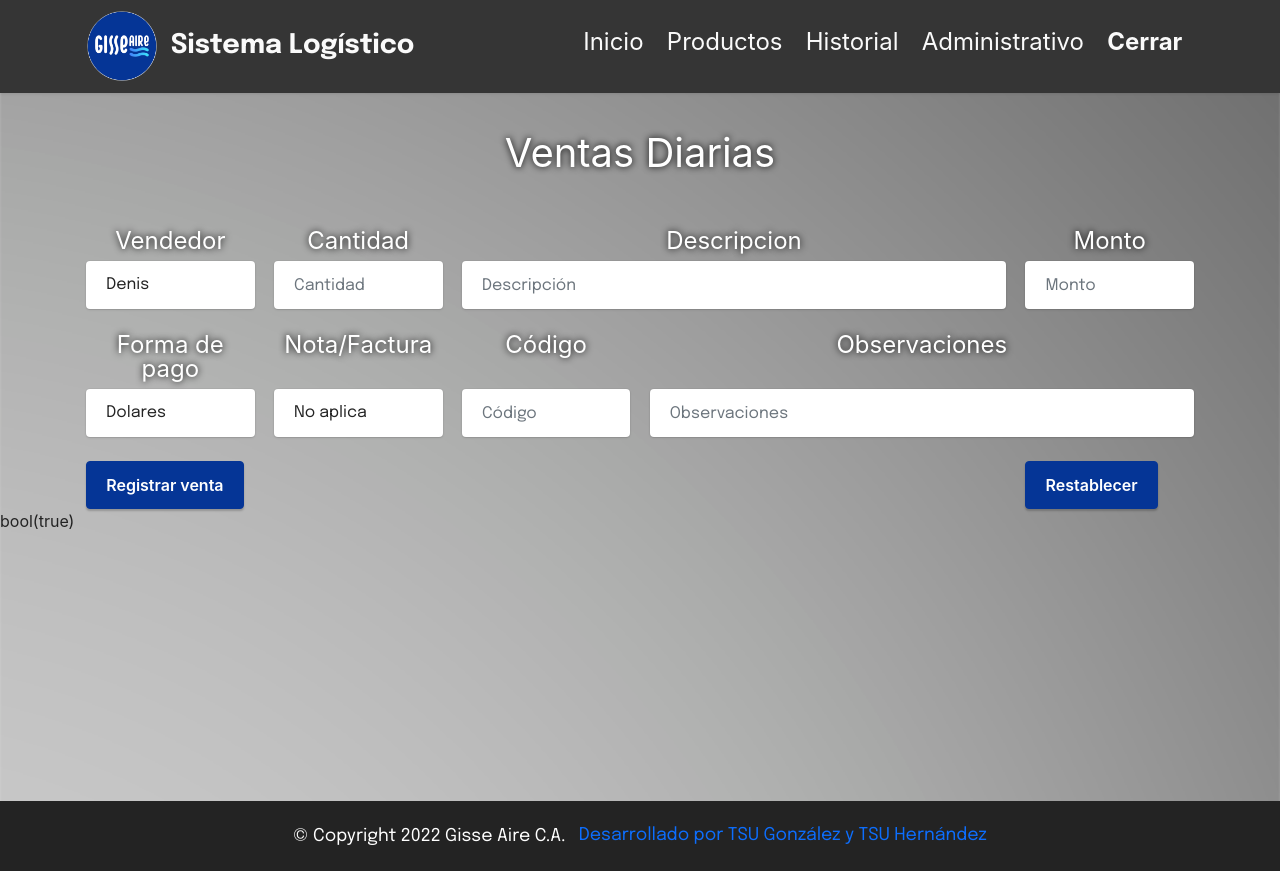
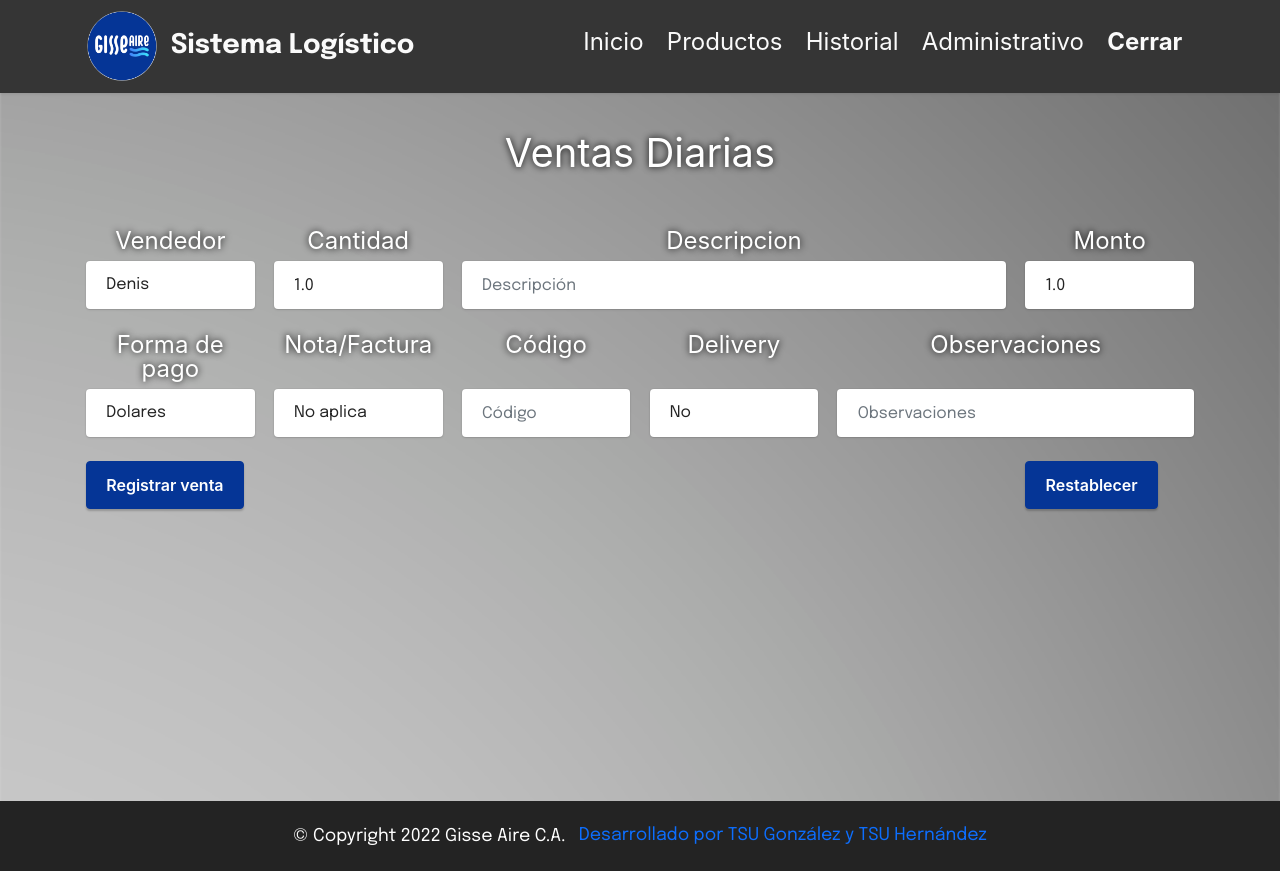
Before and after one commit to cejblan/sistema_logistico, a PHP site: page /ventas_diarias.php in a window 1280 px wide. Run offline with PHP 8.4, Linux system fonts and the light colour scheme; the visitor is signed in with stand-in values (Sample User, id 1); tables that the repository leaves empty or names only in its code hold one stand-in row (values such as "Sample post").

Commit message:
Correciones funcionales: historial, ventas diarias

```diff
--- a/ventas_diarias.php
+++ b/ventas_diarias.php
@@ -23,14 +23,30 @@ if(isset($_SESSION['administrador']))
           }
 admin:
 
-$NotaFactura = @$_POST["selectNF"];
+if (@$_POST["selectNF"] == 0)
+  {
+    $NotaFactura = '';
+  }
+
+if (@$_POST["selectNF"] == 1)
+  {
+    $NotaFactura = 'nota';
+  }
+
+if (@$_POST["selectNF"] == 2)
+  {
+    $NotaFactura = 'factura';
+  }
+
 $vendedor = @$_POST["vendedor"];
 $cantidad = @$_POST["cantidad"];
 $descripcion = @$_POST["descripcion"];
 $monto = @$_POST["monto"];
 $FormaPago = @$_POST["selectP"];
 $NroNotaFactura = @$_POST["codigo"];
+$delivery = @$_POST["selecD"];
 $observaciones = @$_POST["observaciones"];
+$fechaActual = date('y-m-d');
 
 ?>
 
@@ -59,23 +75,23 @@ $observaciones = @$_POST["observaciones"];
     </div>
     <div class="row">
       <div class="col-2">
-        <select name="select" class="form-control" required>
-          <option value="fecha">Denis</option>
-          <option value="fecha">Alan</option>
-          <option value="fecha">Cristian</option>
-          <option value="fecha">Juan</option>
-          <option value="fecha">Francisco</option>
-          <option value="fecha">Manuel</option>
+        <select name="vendedor" class="form-control" required>
+          <option value="Denis">Denis</option>
+          <option value="Alan">Alan</option>
+          <option value="Cristian">Cristian</option>
+          <option value="Juan">Juan</option>
+          <option value="Francisco">Francisco</option>
+          <option value="Manuel">Manuel</option>
         </select>
       </div>
       <div class="col-2">
-        <input type="number" name="cantidad" class="form-control" placeholder="Cantidad" required/>
+        <input type="number" name="cantidad" class="form-control" placeholder="Cantidad" value="1.0" step="0.1" required/>
       </div>
       <div class="col-6">
         <input type="text" name="descripcion" class="form-control" placeholder="Descripción" required/>
       </div>
       <div class="col-2">
-        <input type="number" name="monto" class="form-control" placeholder="Monto" required/>
+        <input type="number" name="monto"  class="form-control" placeholder="Monto" value="1.0" step="0.1" required/>
       </div>
     </div>
     </br>
@@ -89,19 +105,25 @@ $observaciones = @$_POST["observaciones"];
       <div class="col-2">
         <h4>Código</h4>
       </div>
-      <div class="col-6">
+      <div class="col-2">
+        <h4>Delivery</h4>
+      </div>
+      <div class="col-4">
         <h4>Observaciones</h4>
       </div>
     </div>
     <div class="row">
       <div class="col-2">
         <select name="selectP" class="form-control" required>
-          <option value="producto">Dolares</option>
-          <option value="vendedor">Efectivo</option>
-          <option value="fecha">Banca Amiga</option>
-          <option value="fecha">Mercantil</option>
-          <option value="fecha">Venezuela</option>
-          <option value="fecha">Pago Movil</option>
+          <option value="Dolares">Dolares</option>
+          <option value="Euros">Euros</option>
+          <option value="Zelle">Zelle</option>
+          <option value="Efectivo">Efectivo</option>
+          <option value="Banca Amiga">Banca Amiga</option>
+          <option value="Mercantil">Mercantil</option>
+          <option value="Venezuela">Venezuela</option>
+          <option value="Pago Movil">Pago Movil</option>
+          <option value="Transferencia">Transferencia</option>
         </select>
       </div>
       <div class="col-2">
@@ -114,7 +136,13 @@ $observaciones = @$_POST["observaciones"];
       <div class="col-2">
         <input type="text" name="codigo" class="form-control" placeholder="Código"/>
       </div>
-      <div class="col-6">
+      <div class="col-2">
+        <select name="selecD" class="form-control" required>
+          <option value="No">No</option>
+          <option value="Si">Si</option>
+        </select>
+      </div>
+      <div class="col-4">
         <input type="text" name="observaciones" class="form-control" placeholder="Observaciones"/>
       </div>
     </div>
@@ -143,39 +171,48 @@ if (!$sistema_logistico)
   goto end;
   }
 
-$consult_ventas = "INSERT INTO ventas_diarias (vendedor, cantidad, descripcion, monto, forma_pago, '$NotaFactura', observaciones)
-                    VALUES ('$vendedor','$cantidad','$descripcion','$monto','$FormaPago','$NroNotaFactura','$observaciones')";
-$result_ventas = $conexion->query($consult_ventas);
-var_dump($result_ventas);
+$insert_ventas = "INSERT INTO ventas_diarias (fecha, vendedor, cantidad, descripcion, monto, forma_pago, $NotaFactura, delivery, observaciones)
+                    VALUES ('$fechaActual','$vendedor','$cantidad','$descripcion','$monto','$FormaPago','$NroNotaFactura','$delivery','$observaciones')";
+$result_ventas = $conexion->query($insert_ventas);
 
-if (@mysqli_num_rows($result_ventas) == true)
+$consult_ventas = "SELECT * FROM ventas_diarias WHERE fecha = '$fechaActual'";
+$result_consult_ventas = mysqli_query($conexion,$consult_ventas);
+
+if (@mysqli_num_rows($result_consult_ventas) == true)
  {
    echo '</br>
-         </br>
          <section class="container FEs">
            <div class="row">
              <div class="col-12">
-                 <h1>Resultado de la busqueda</h1>
+                 <h2>El día de hoy</h2>
              </div>
            </div>
            </br>
            <div class="row">
-             <div class="col-1"></div>
-               <div class="col-10">
             <table class="table table-dark">
               <thead>
                 <tr>
+                  <th scope="col">Fecha</th>
                   <th scope="col">Vendedor</th>
-                       <th scope="col">Fecha</th>
-                       <th scope="col">Producto</th>
-                       <th scope="col">Existencia A.</th>
-                       <th scope="col">Existencia N.</th>
+                  <th scope="col">Cantidad</th>
+                  <th scope="col">Descripción</th>
+                  <th scope="col">Monto</th>
+                  <th scope="col">Forma de Pago</th>
+                  <th scope="col">Nota</th>
+                  <th scope="col">Factura</th>
+                  <th scope="col">Delivery</th>
+                  <th scope="col">Observaciones</th>
                 </tr>
               </thead>
               <tbody>';
-   while ($columP = mysqli_fetch_array($result_ventas))
+   while ($columP = mysqli_fetch_array($result_consult_ventas))
      {
        echo '<tr>
+               <td>
+                 <label>
+                   <h6>' . $columP['fecha'] . '</h6>
+                 </label>
+               </td>
                <td>
                  <label>
                    <h6>' . $columP['vendedor'] . '</h6>
@@ -183,22 +220,42 @@ if (@mysqli_num_rows($result_ventas) == true)
                </td>
                <td>
                  <label>
-                   <h6>' . $columP['fecha'] . '</h6>
+                   <h6>' . $columP['cantidad'] . '</h6>
                  </label>
                </td>
                <td>
                  <label>
-                   <h6>' . $columP['producto'] . '</h6>
+                   <h6>' . $columP['descripcion'] . '</h6>
                  </label>
                </td>
                <td>
                  <label>
-                   <h6>' . $columP['existenciaA'] . '</h6>
+                   <h6>' . $columP['monto'] . '</h6>
                  </label>
                </td>
                <td>
                  <label>
-                   <h6>' . $columP['existenciaN'] . '</h6>
+                   <h6>' . $columP['forma_pago'] . '</h6>
+                 </label>
+               </td>
+               <td>
+                 <label>
+                   <h6>' . $columP['nota'] . '</h6>
+                 </label>
+               </td>
+               <td>
+                 <label>
+                   <h6>' . $columP['factura'] . '</h6>
+                 </label>
+               </td>
+               <td>
+                <label>
+                  <h6>' . $columP['delivery'] . '</h6>
+                </label>
+               </td>
+               <td>
+                 <label>
+                   <h6>' . $columP['observaciones'] . '</h6>
                  </label>
                </td>
              <tr>';
```
Also changed, not shown: historial.php (+27 -1 lines). Lines whose indentation alone changed are shown as unchanged.
